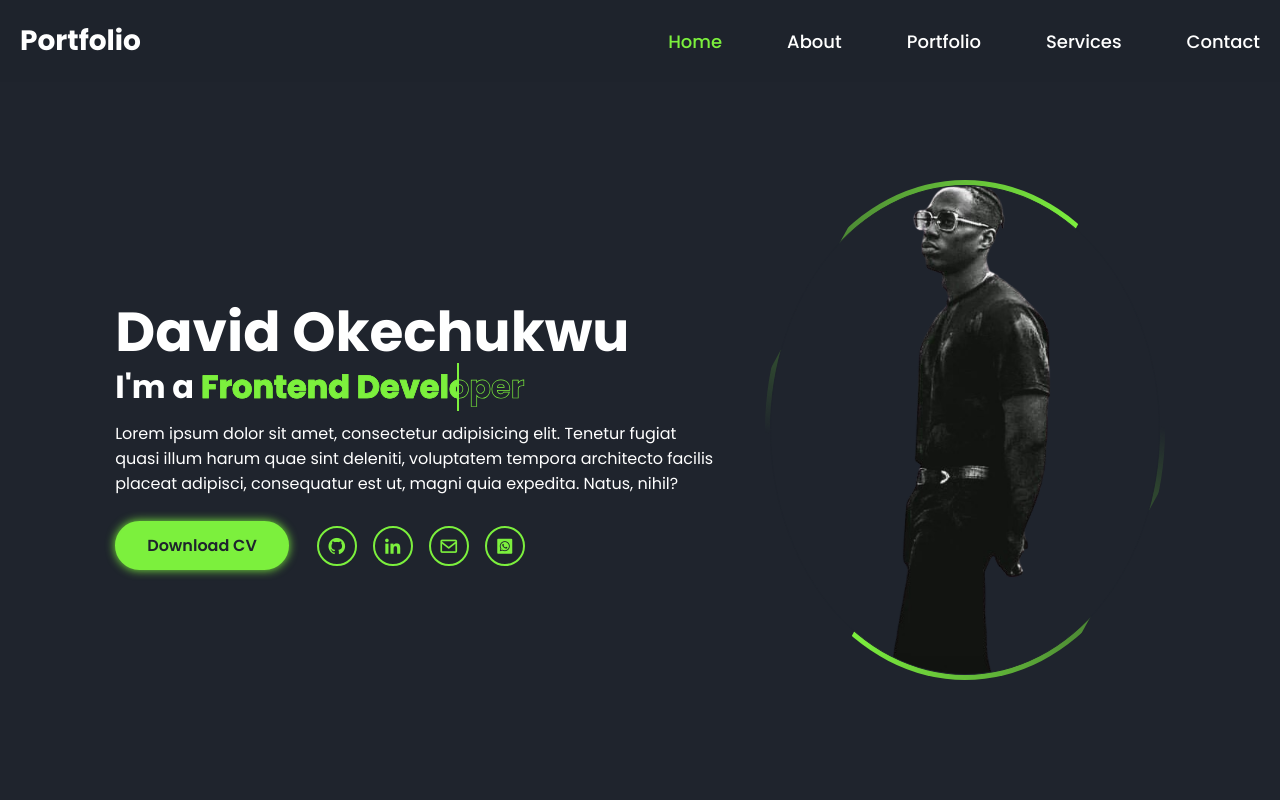
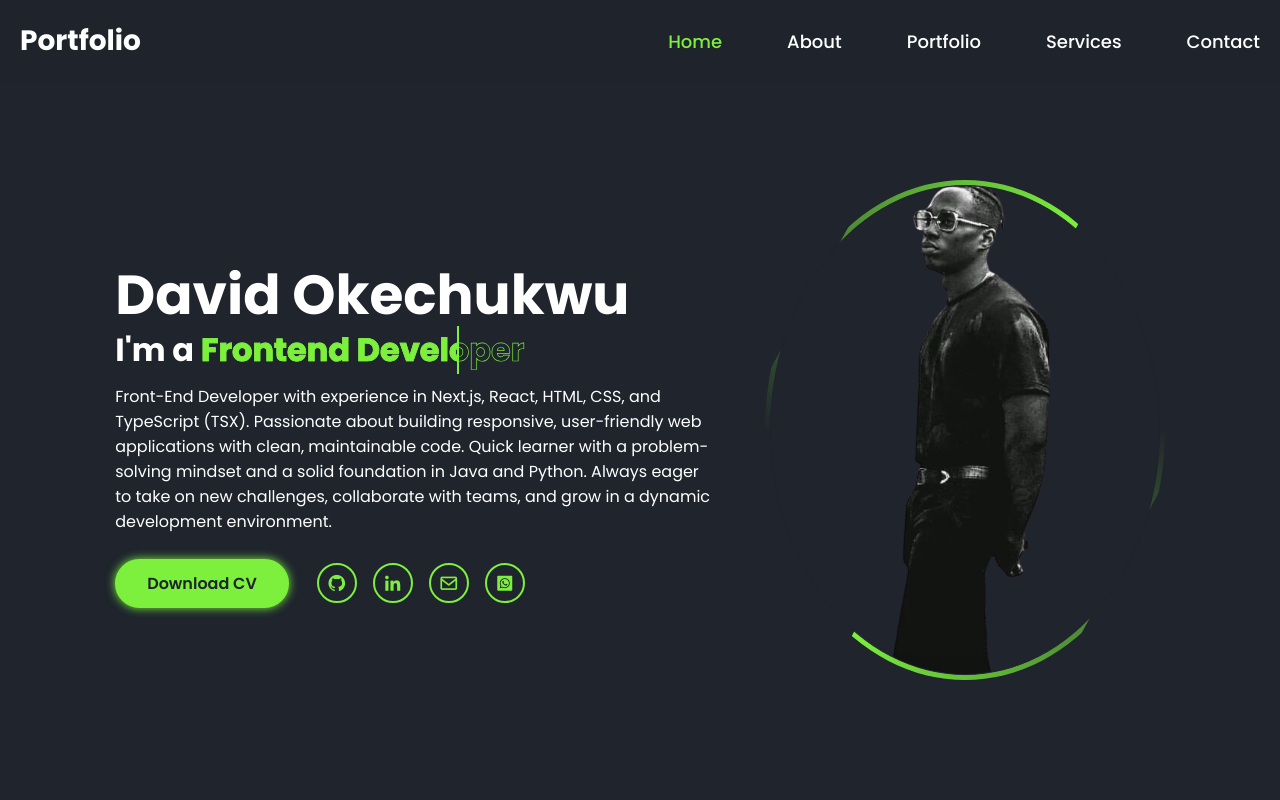
Before and after one commit to oc-dave/portfolio-david, a plain HTML site: page index.html in a window 1280 px wide. Shown: the top 800 px of the page. Drawn offline with nearby package versions, Linux system fonts and the light colour scheme.

Commit message:
Update index.html

```diff
--- a/index.html
+++ b/index.html
@@ -48,11 +48,7 @@
         <span style="--i: 2" data-text="Web Designer">Web Designer</span>
         <span style="--i: 1" data-text="Learner">Learner</span>
       </h2>
-      <p>
-        Lorem ipsum dolor sit amet, consectetur adipisicing elit. Tenetur
-        fugiat quasi illum harum quae sint deleniti, voluptatem tempora
-        architecto facilis placeat adipisci, consequatur est ut, magni quia
-        expedita. Natus, nihil?
+      <p>Front-End Developer with experience in Next.js, React, HTML, CSS, and TypeScript (TSX). Passionate about building responsive, user-friendly web applications with clean, maintainable code. Quick learner with a problem-solving mindset and a solid foundation in Java and Python. Always eager to take on new challenges, collaborate with teams, and grow in a dynamic development environment.
       </p>
       <div class="btn-sci">
         <a href="assets/DAVID'S CV.pdf" class="btn" download="David_Okechukwu_CV.pdf">Download CV</a>
```
